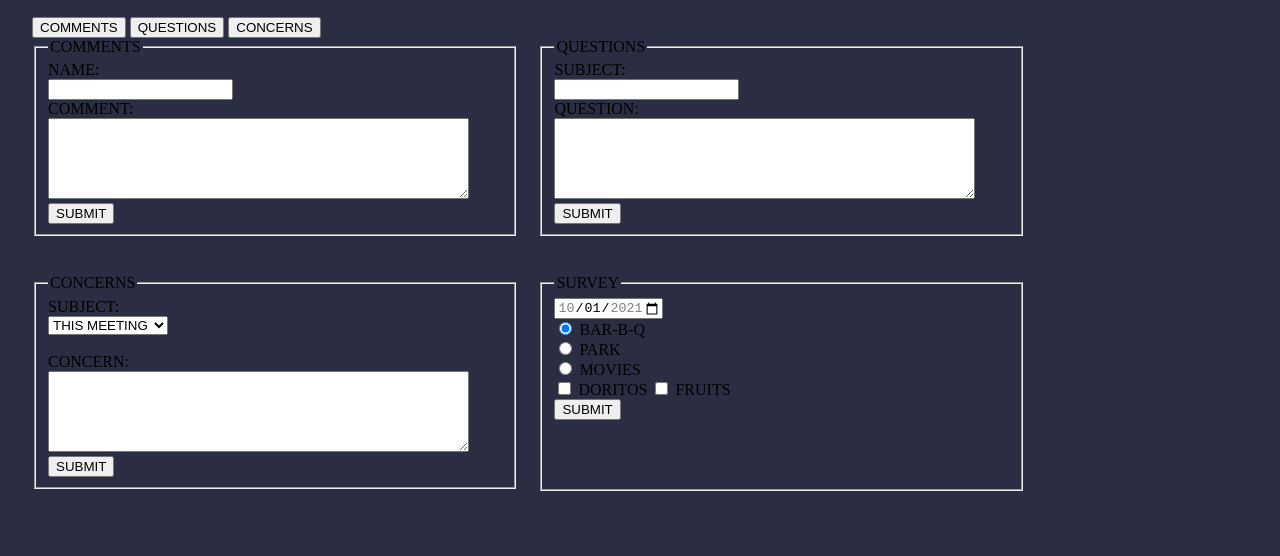
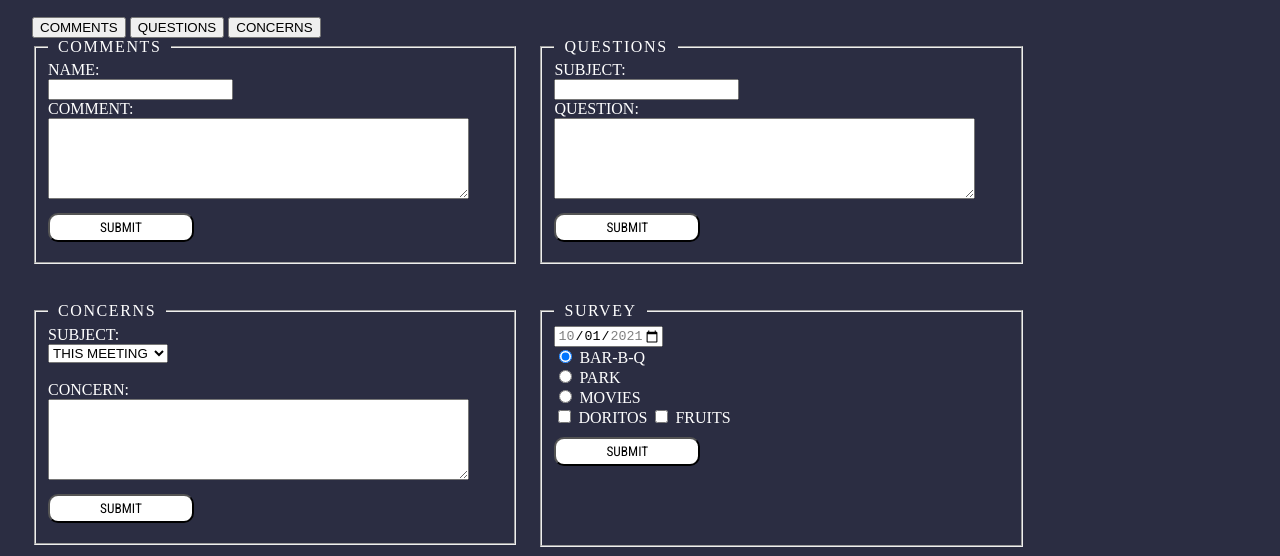
Before and after one commit to puzonevan/fa21-cse110-lab3, a plain HTML site: page index.html in a window 1280 px wide. Shown: the part 1587-2143 px from the top of the page. Before the commit the page ends 2090 px from the top, so only its background shows below. Drawn offline with Linux system fonts and the light colour scheme.

Commit message:
paddings and margins

```diff
--- a/style.css
+++ b/style.css
@@ -142,6 +142,27 @@ nav{
     grid-template-rows: repeat(2, 50%);
     grid-gap: 20px;
 }
+form{
+    margin: auto;
+}
+form legend, form label{
+    color: hsl(0, 100%, 100%);
+}
+legend{
+    padding-left: 10px;
+    padding-right: 10px;
+    letter-spacing: .1em;
+}
+input[type="submit"]{
+    font-family: 'Roboto Condensed', sans-serif;
+    background-color: white;
+    border-radius: 10px;
+    padding-right: 50px;
+    padding-left: 50px;
+    padding-top: 5px;
+    padding-bottom: 5px;
+    margin: 10px auto;
+}
 
 @media only screen and (max-width: 480px){
     #new-mechanics, #demonstrations, #comments{
```
